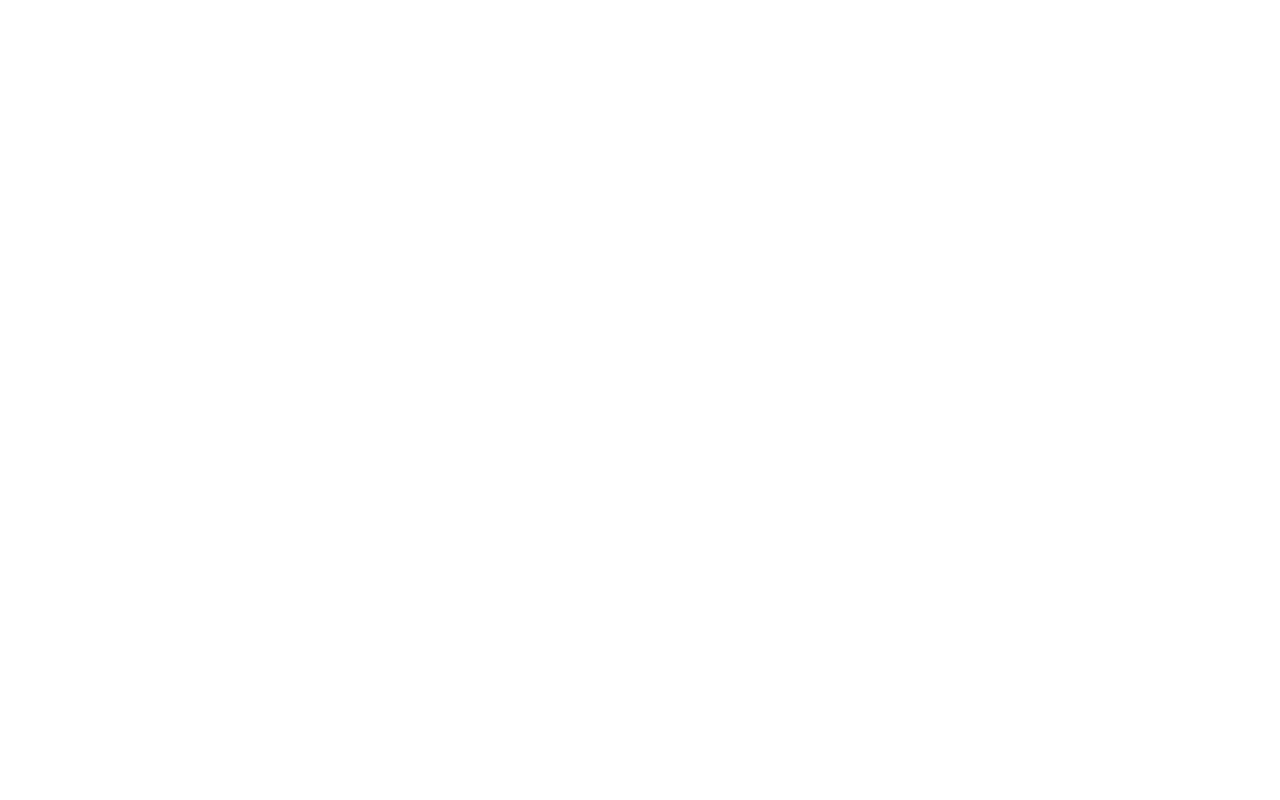
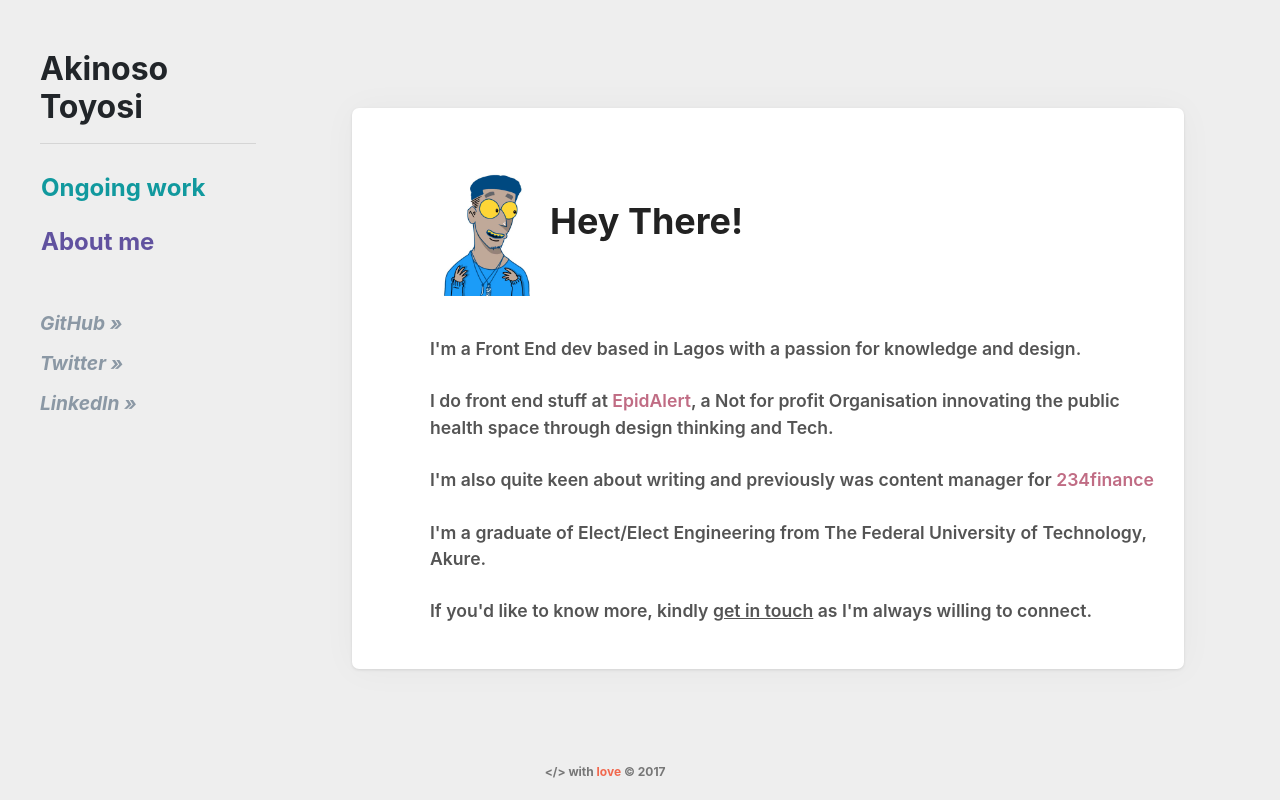
Before and after one commit to Toyrone/myPortfolio, a plain HTML site: page about-me.html in a window 1280 px wide. Drawn offline with nearby package versions, Linux system fonts and the light colour scheme.

Commit message:
Add about-me page

```diff
--- a/about-me.html
+++ b/about-me.html
@@ -0,0 +1,109 @@
+<!doctype html>
+<!--[if lt IE 7]>      <html class="no-js lt-ie9 lt-ie8 lt-ie7" lang=""> <![endif]-->
+<!--[if IE 7]>         <html class="no-js lt-ie9 lt-ie8" lang=""> <![endif]-->
+<!--[if IE 8]>         <html class="no-js lt-ie9" lang=""> <![endif]-->
+<!--[if gt IE 8]><!--> <html class="no-js" lang=""> <!--<![endif]-->
+    <head>
+        <meta charset="utf-8">
+        <meta http-equiv="X-UA-Compatible" content="IE=edge,chrome=1">
+        <title>Akinoso Toyosi is a Front-End developer</title>
+        <meta name="description" content="Akinoso Toyosi is a Front-End developer">
+        <meta name="viewport" content="width=device-width, initial-scale=1">
+        <link rel="apple-touch-icon" href="apple-touch-icon.png">
+
+        <link rel="stylesheet" href="css/bootstrap.min.css">
+        <link rel="stylesheet" href="css/bootstrap-theme.min.css">
+        <link rel="stylesheet" href="css/main.css">
+
+        <link href="https://fonts.googleapis.com/css?family=Open+Sans" rel="stylesheet">
+
+        <script src="js/vendor/modernizr-2.8.3-respond-1.4.2.min.js"></script>
+    </head>
+    <body>
+        <!--[if lt IE 8]>
+            <p class="browserupgrade">You are using an <strong>outdated</strong> browser. Please <a href="http://browsehappy.com/">upgrade your browser</a> to improve your experience.</p>
+        <![endif]-->
+        <div class="container">
+            <main class="main-wrapper">
+                <div class="main-nav">
+                     <div class="intro text-left">
+                        <h1 class="intro-name">Akinoso Toyosi</h1>
+                    <hr>
+                    </div>
+                    <div class="d-flex">
+                        <div class="row text-left">
+                            <nav role="navigation" class="">
+                                <div class="nav-link">
+                                    <a href="ongoing-work">Ongoing work</a>
+                                </div>
+                                <div class="nav-link link-grey">
+                                    <a href="about-me.html">About me</a>
+                                </div>
+                            </nav>
+                        </div>
+                    </div>
+
+                    <ul class="social-link">
+                        <li>
+                            <a href="">GitHub <span>&raquo;</span></a>
+                        </li>
+                        <li>
+                            <a href="">Twitter <span>&raquo;</span></a>
+                        </li>
+                        <li>
+                            <a href="">LinkedIn <span>&raquo;</span></a>
+                        </li>
+                    </ul>
+                </div>
+
+                <div class="main-content">
+                    <div class="content-wrap">
+                        <article class="content-item">
+                            <div class="content-header">
+                                <div>
+                                    <img class="avatar" src="img/image.jpg" alt="Avatar">
+                                </div>
+                                <h3 class="hello">Hey There!</h3>
+                            </div>
+                            <div class="content-body">
+                                <p class="desc">I'm a Front End dev based in Lagos with a passion for knowledge and design.</p>
+                                <p class="desc">I do front end stuff at <a class="ref-link" href="http://alertclinic.com">EpidAlert</a>, a Not for profit Organisation innovating the public health space through design thinking and Tech.</p>
+                                <p class="desc">I'm also quite keen about writing and previously was content manager for <a class="ref-link" href="http://234finance.com">234finance</a> </p>
+                                <p class="desc">I'm a graduate of Elect/Elect Engineering from The Federal University of Technology, Akure.</p>
+                                <p class="desc">If you'd like to know more, kindly <span class="line">get in touch</span> as I'm always willing to connect.</p>
+
+                            </div>
+                        </article>
+
+                    </div>
+                </div>
+
+            </main>
+        </div>
+
+
+        <footer class="footer">
+            <p>&lt;/&gt; with <span class="red">love</span> &copy; 2017</p>
+        </footer>
+
+
+
+        <script src="//ajax.googleapis.com/ajax/libs/jquery/1.11.2/jquery.min.js"></script>
+
+        <script>window.jQuery || document.write('<script src="js/vendor/jquery-1.11.2.min.js"><\/script>')</script>
+
+        <script src="js/vendor/bootstrap.min.js"></script>
+
+        <script src="js/main.js"></script>
+
+        <!-- Google Analytics: change UA-XXXXX-X to be your site's ID. -->
+        <script>
+            (function(b,o,i,l,e,r){b.GoogleAnalyticsObject=l;b[l]||(b[l]=
+            function(){(b[l].q=b[l].q||[]).push(arguments)});b[l].l=+new Date;
+            e=o.createElement(i);r=o.getElementsByTagName(i)[0];
+            e.src='//www.google-analytics.com/analytics.js';
+            r.parentNode.insertBefore(e,r)}(window,document,'script','ga'));
+            ga('create','UA-XXXXX-X','auto');ga('send','pageview');
+        </script>
+    </body>
+</html>
--- a/css/main.css
+++ b/css/main.css
@@ -8,7 +8,6 @@ body {
 	font-size: 10px;
 	background-color: #eee;
 	position: relative;
-
 }
 .main-wrapper {
 	display: flex;
@@ -51,6 +50,42 @@ body {
 .link-grey a {
 	color: #61529F;
 }
+
+.main-nav-wrapper {
+	display: flex;
+	flex-direction: row;
+	justify-content: space-between;
+	align-items: flex-start;
+}
+.main-nav {
+	width: 20vw;
+	box-sizing: border-box;
+	height: 90%;
+	justify-content: flex-start;
+	position: fixed;
+	left: 20px;
+	top: 30px;
+	padding: 20px;
+}
+.main-nav .intro-name {
+	font-size: 2rem;
+    font-weight: bold;
+}
+.nav-link {
+	padding-top: 10px;
+    position: relative;
+    transition: all 200ms ease-out;
+}
+.nav-link a {
+    text-decoration: none;
+    font-size: 1.2rem;
+    font-weight: bold;
+    color: #11999E;
+    transition: all 75ms cubic-bezier(0.4, 0, 1, 1);
+    display: block;
+    position: relative;
+}
+
 .social-link {
 	padding-top: 30px;
 	list-style-type: none;
@@ -64,6 +99,23 @@ body {
 .social-link li {
 	padding-top: 1.2rem;
 
+}
+.nav-link a {
+	text-decoration: none;
+	font-size: 1.5rem;
+	font-weight: bold;
+	color: #11999E;
+	transition: all 75ms cubic-bezier(0.4, 0, 1, 1);
+	display: block;
+	position: relative;
+}
+.nav-link a:hover {
+	transform-origin: right!important;
+	transform: scale(1.1);
+	box-sizing: border-box;
+}
+.nav-link.link-grey a {
+	color: #61529F;
 }
 .social-link li a {
 	font-size: 1.2rem;
@@ -80,10 +132,79 @@ body {
 	transform: scale(1.1);
 	transition: transform .3s ease-in;
 }
+.main-nav .social-link {
+    padding-top: 30px;
+    list-style-type: none;
+    text-align: left;
+    padding-left: 0;
+    display: block;
+    width: 170px;
+    margin-left: 0;
+}
+.main-nav .social-link  li {
+	font-size: 1rem;
+	padding-top: .7rem
+}
+
+.main-content {
+	display: block;
+	margin-left: 20vw;
+	height: 90%;
+	padding-top: 0vh;
+}
+.content-wrap {
+	box-sizing: border-box;
+	box-shadow: 0px 1px 3px rgba(0,0,0,0.1), 0px 1px 36px rgba(0,0,0,0.035);
+	border-radius: 7px;
+	margin: 1.75rem;
+	background-color: white;
+	min-height: 40vh;
+	width: 65vw;
+	padding: 1.75rem;
+}
+.content-item {
+	color: rgba(0, 0, 0, .67);
+	padding-left: 50px;
+
+}
+.hello {
+	color: #222;
+	font-weight: bold;
+	font-size: 36px;
+	padding-top: 20px;
+}
+.avatar {
+	width: 120px;
+	height: auto;
+	border-radius: 10px;
+}
+.content-header {
+	display: flex;
+	justify-content: flex-start;
+	align-items: center;
+	flex-direction: row;
+	align-content: center;
+}
+.content-body {
+	padding-top: 30px;
+}
+.desc {
+	font-size: 1.1rem;
+	padding-top: 10px;
+	font-weight: 600;
+}
+.ref-link {
+	color: #C06C84;
+}
+.ref-link:hover {
+	color: #4B4A5A
+}
+.line {
+	text-decoration: underline;
+}
 .red {
 	color: #F1684E;
 }
-
 .footer {
 	position: absolute;
 	bottom: -100px;
```
Also changed, not shown: index.html (+3 -3 lines), css/ongoing-work.html (deleted), img/image.jpg (added), ongoing-work.html (added).
